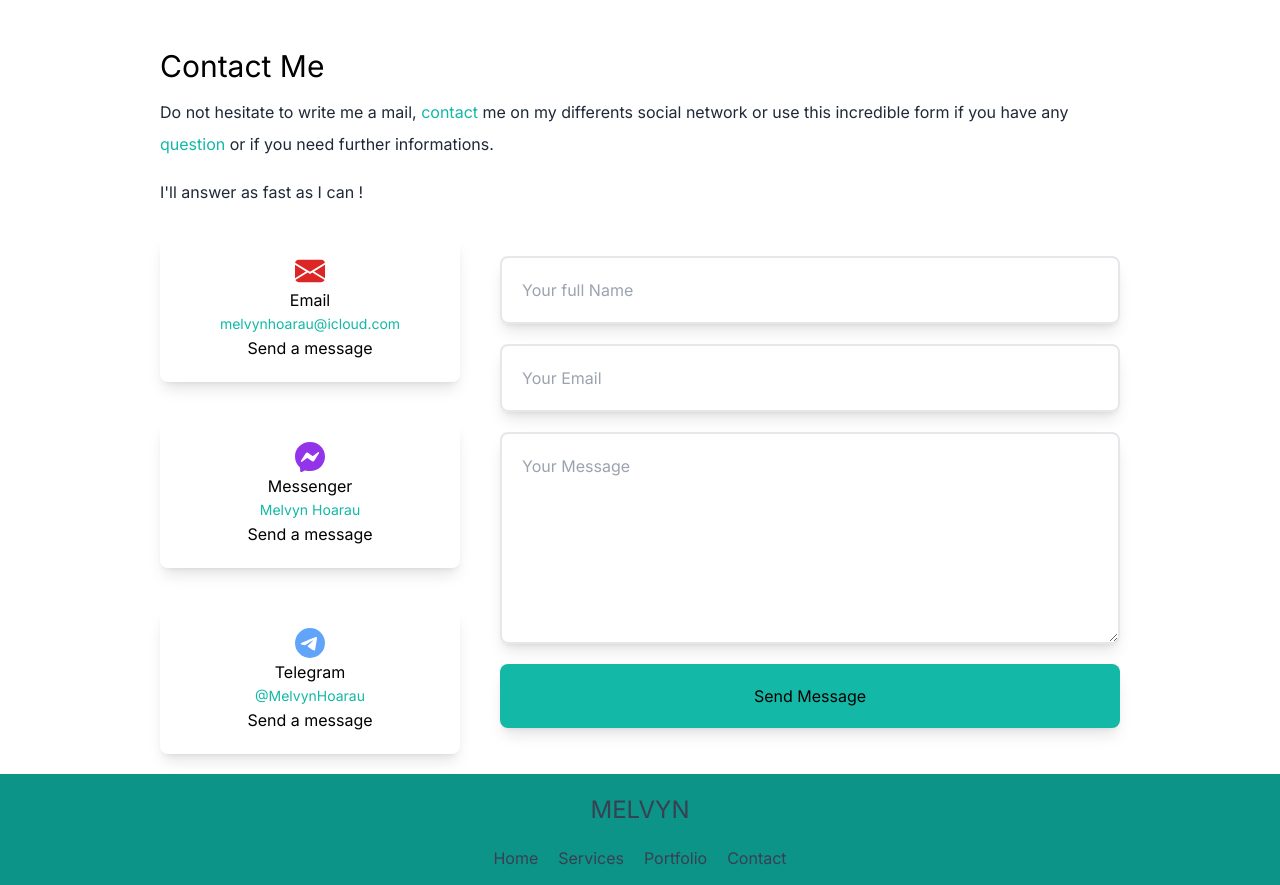
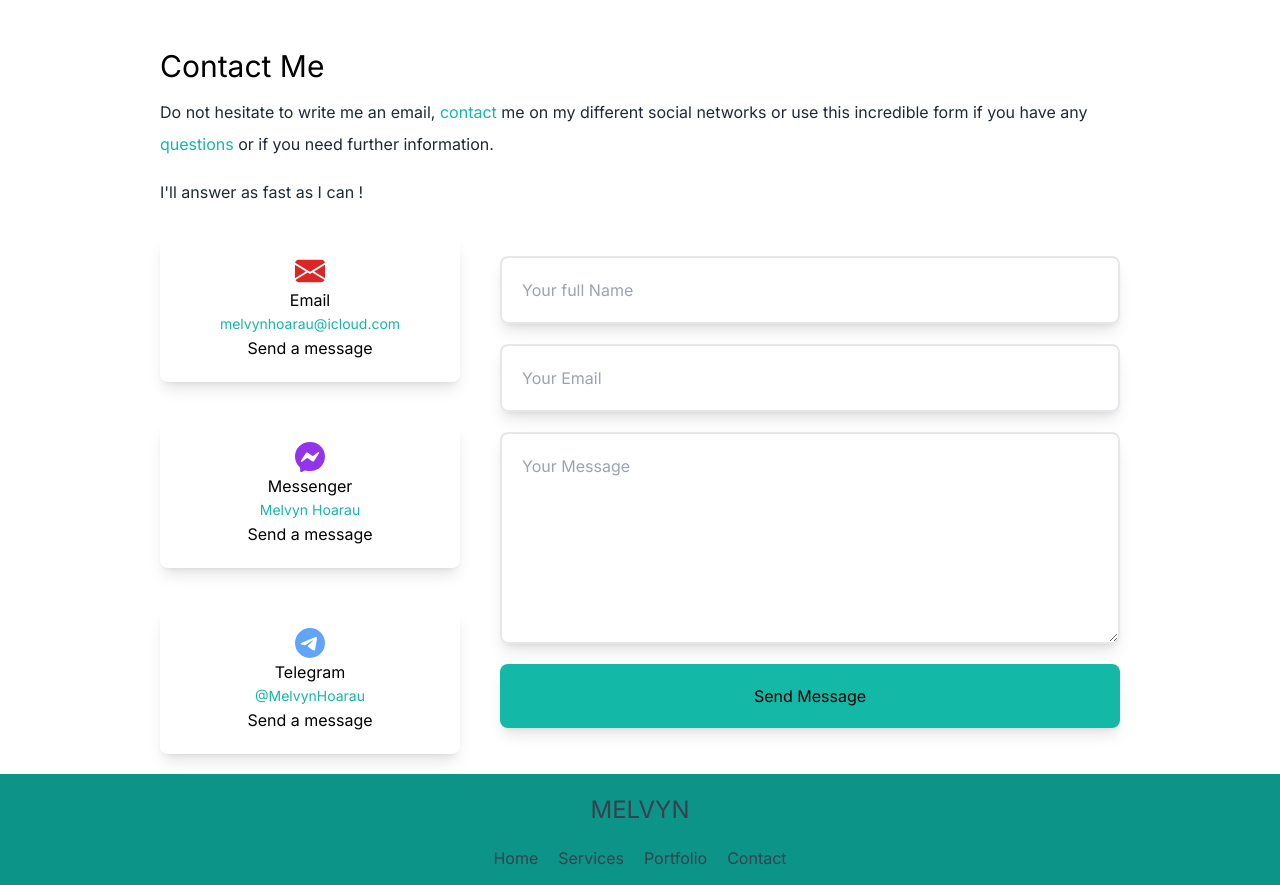
Before and after one commit to 0xMelvyn/portfolio, a Next.js app: page / in a window 1280 px wide. Shown: the part 2380-3265 px from the top of the page. Built offline with nearby package versions, Linux system fonts and the light colour scheme.

Commit message:
Ortograf update

```diff
--- a/src/app/page.js
+++ b/src/app/page.js
@@ -157,8 +157,8 @@ export default function Home() {
               <div>
               <h3 className='text-3xl py-1 mt- dark:text-white'>Contact Me</h3>
               <p className='text-md py-2 leading-8 text-gray-800 dark:text-gray-200'>
-                Do not hesitate to write me a mail,<span className='text-teal-500'> contact </span> me on my differents social network or use this incredible form if you have any
-              <span className='text-teal-500'> question </span> or if you need further informations.
+                Do not hesitate to write me an email,<span className='text-teal-500'> contact </span> me on my different social networks or use this incredible form if you have any
+              <span className='text-teal-500'> questions </span> or if you need further information.
               </p>
             <p className='text-md py-2 leading-8 text-gray-800 dark:text-gray-200'>
             I'll answer as fast as I can !
```
